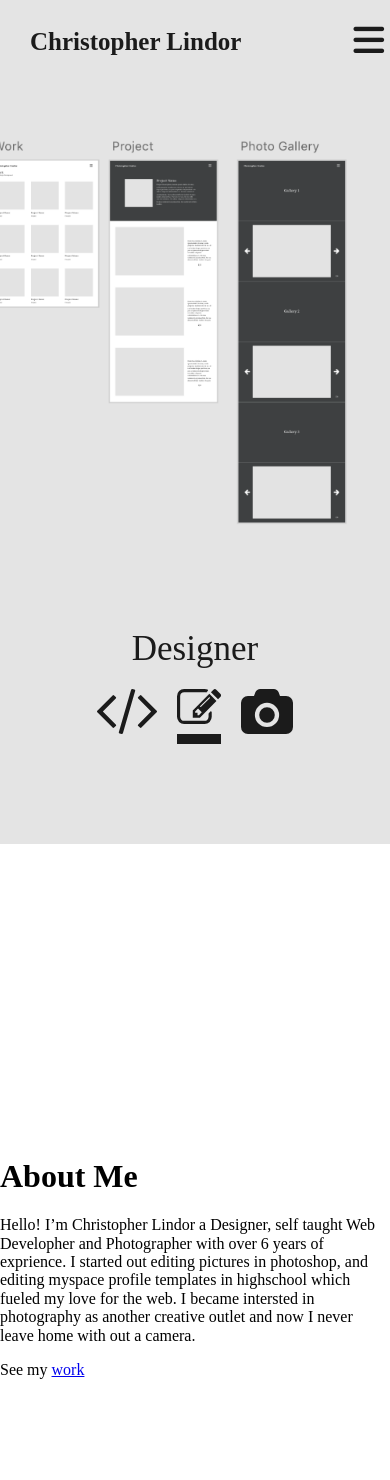
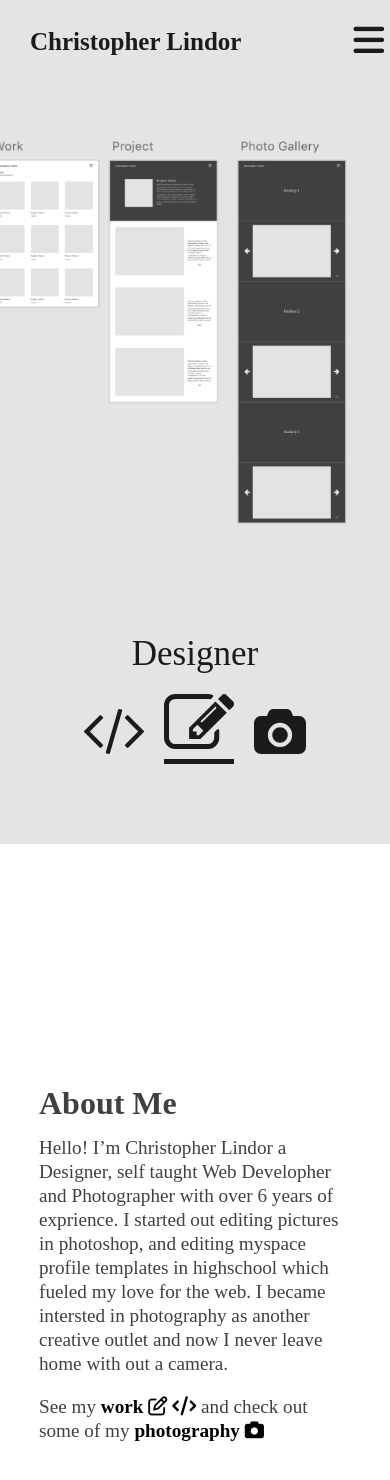
Before and after one commit to chrislindor/react-portfolio, a React app: page / in a window 390 px wide. Shown: the top 1480 px of the page. Built offline with nearby package versions, Linux system fonts and the light colour scheme; a web font is replaced by a local one.

Commit message:
Home page edits
completed home page functionality and styling for mobile Desktop media
query still in progress

```diff
--- a/app/components/Home.js
+++ b/app/components/Home.js
@@ -97,7 +97,9 @@ class Home extends React.Component {
             <p>
               Hello! I’m Christopher Lindor a Designer, self taught Web Developher and Photographer with over 6 years of exprience. I started out editing pictures in photoshop, and editing myspace profile templates in highschool which fueled my love for the web. I became intersted in photography as another creative outlet and now I never leave home with out a camera.
             </p>
-            <p>See my <Link to="/work">work</Link></p>
+            <p>
+              See my <Link to="/work"> work <Fa iconClass="fa-pencil-square-o"/> <Fa iconClass="fa-code"/>  </Link> and check out some of my <Link to="/photo">photography <Fa iconClass="fa-camera"/>  </Link>
+            </p>
           </section>
         </section>
 
--- a/app/components/Nav.js
+++ b/app/components/Nav.js
@@ -25,7 +25,7 @@ class Nav extends React.Component {
       this.setState({
         buttonStyle: CloseIcon,
         navVis: "nav-links light-style" ,
-        logoStyle: "logo light-style",
+        logoStyle: "logo logo-hidden",
         buttonColor: "nav-open light-style"
       })
     } else {
@@ -52,13 +52,13 @@ class Nav extends React.Component {
         <nav className={this.state.navVis}>
             <ul>
               <li>
-                <Link to="/work" onClick={this.navClick}>Design</Link>
+                <Link to="/" onClick={this.navClick}>C.L.</Link>
               </li>
               <li>
-                <Link to="/work" onClick={this.navClick}>Development</Link>
+                <Link to="/work" onClick={this.navClick}><Fa iconClass="fa-pencil-square-o"/> <Fa iconClass="fa-code"/> Work</Link>
               </li>
               <li>
-                <Link to="/photo" onClick={this.navClick}>Photography</Link>
+                <Link to="/photo" onClick={this.navClick}><Fa iconClass="fa-camera"/> Photography</Link>
               </li>
               <li>
                 <section className="social-section">
--- a/public/assets/css/main.css
+++ b/public/assets/css/main.css
@@ -10,6 +10,9 @@ html {
   box-sizing: inherit;
   }
 
+/******************************************
+Header styles
+**********************************************/
 header {
   display: flex;
   justify-content: space-between;
@@ -37,6 +40,10 @@ header {
   color: rgb(255, 255, 255);
 }
 
+.logo-hidden {
+  visibility: hidden;
+}
+
 header button {
   outline: 0;
   border: none;
@@ -49,6 +56,10 @@ header button {
 .light-style {
   color: rgb(255, 255, 255);
 }
+
+/******************************************
+Navigation styles
+**********************************************/
 
 .nav-links {
   position: fixed;
@@ -71,7 +82,7 @@ header button {
   padding: 70px 0 0 0;
   display: flex;
   flex-wrap: wrap;
-  justify-content: flex-end;
+  justify-content: center;
   font-size: 25px;
   text-align: right;
 }
@@ -85,11 +96,12 @@ header button {
   font-size: 20px;
   width: 100vw;
   padding: 20px 0 0 0;
+  text-align: center;
 }
 
 .nav-links ul {
   list-style: none;
-  text-align: right;
+  text-align: center;
   width: 100vw;
 }
 
@@ -109,6 +121,10 @@ header button {
   visibility: hidden;
 }
 
+/******************************************
+Home page styles
+**********************************************/
+
 
 .home-display,
 .about {
@@ -127,7 +143,7 @@ header button {
   display: flex;
   justify-content: center;
   align-items: flex-end;
-  padding: 0 0 100px 0;
+  padding: 0 0 80px 0;
 }
 
 .home-ctrl {
@@ -164,7 +180,8 @@ flex-wrap: wrap;
 }
 
 .home-bttn-active {
-  border-bottom: 10px solid rgb(255, 255, 255);
+  border-bottom: 5px solid rgb(255, 255, 255);
+  height: 70px;
   /*border-right: 40px solid transparent;*/
   /*border-left: 40px solid transparent;*/
   /*border-radius: 20px;*/
@@ -201,6 +218,34 @@ flex-wrap: wrap;
   background-size: cover;
 }
 
+.home-inner {
+  width: 80vw;
+  color: #3E4041;
+  line-height: 150%;
+}
+
+.about {
+  display: flex;
+  justify-content: center;
+  align-items: center;
+}
+
+.home-inner p {
+  font-size: 1.2em;
+}
+
+.home-inner  p a {
+  color: rgb(0, 0, 0);
+  font-weight: 900;
+  text-decoration: none;
+}
+
+
+/******************************************
+Work  styles
+**********************************************/
+
+
 
 /*MEdia query stars*/
 
```
